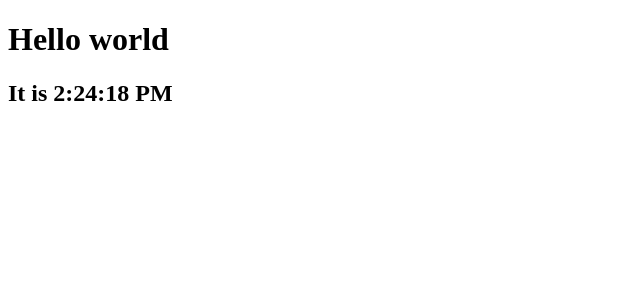
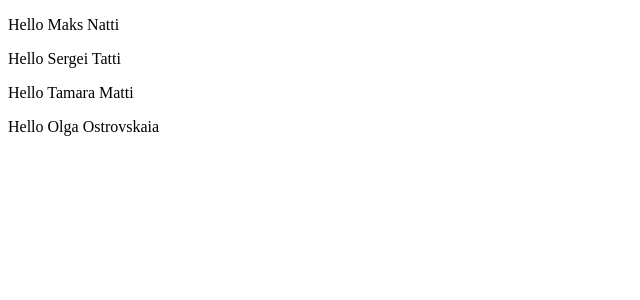
Before and after one commit to EvgenPrushk/ReactLessons, a React (Create React App) app in the folder react-tutorial/: page / in a window 1280 px wide. Shown: the top 300 px of the page, without its empty margins (0-640 px from the left). Built offline with nearby package versions, Linux system fonts and the light colour scheme.

Commit message:
feat: add lesson 4

```diff
--- a/react-tutorial/src/index.js
+++ b/react-tutorial/src/index.js
@@ -1,17 +1,51 @@
 import React from "react";
-import ReactDOM from "react-dom";
-import App from "./App";
+import ReactDOM, { render } from "react-dom";
+// import App from "./App";
 import reportWebVitals from "./reportWebVitals";
-function tick() {
-  const element = (
+//компанент ввиде функции
+// входные параметры props нельзя изменять
+// использовать лучше функциональные компоненты
+function Welcom(props) {
+  return <p> Hello {props.user.name} {props.user.surname} </p>;
+}
+
+// class Welcom extends React.Component {
+//   render() {
+//     return <p> Hello {this.props.user.name} {this.props.user.surname}! </p>;
+//   }
+// }
+
+function App(props) {
+  const users = [
+    {name: "Maks", surname: "Natti"},
+    {name: "Sergei", surname: "Tatti"},
+    {name: "Tamara", surname: "Matti"},
+    {name: "Olga", surname: "Ostrovskaia"},
+  ]
+  return (
     <div>
-      <h1> Hello world</h1>
-      <h2>It is {new Date().toLocaleTimeString()} </h2>
+      <Welcom user={users[0]} />
+      <Welcom user={users[1]} />
+      <Welcom user={users[2]} />
+      <Welcom user={users[3]} />
     </div>
   );
-  ReactDOM.render(element, document.getElementById('root'));
 }
-setInterval(tick, 1000);
+
+ReactDOM.render(<App />, document.querySelector("#root"));
+
+//  const elemet = <Welcom userName="Alex" />;
+
+// function tick() {
+//   const element = (
+//     <div>
+//       <h1> Hello world</h1>
+//       <h2>It is {new Date().toLocaleTimeString()} </h2>
+//     </div>
+//   );
+//   ReactDOM.render(element, document.getElementById('root'));
+// }
+// setInterval(tick, 1000);
 
 // const ul1 = (
 //   <ul>
```
